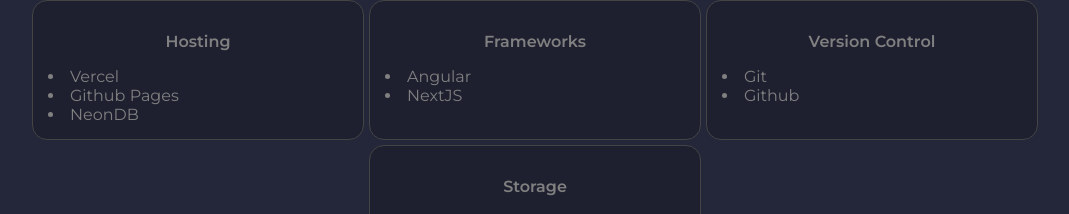
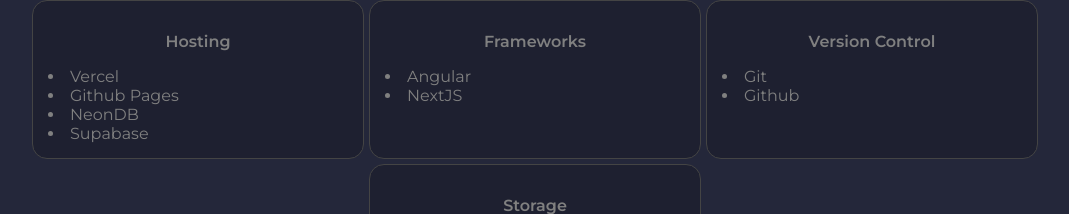
Before and after one commit to MShaw1223/portfolio, an Angular app: page / in a window 1280 px wide. Shown: the part 148-362 px from the top of the page, without its empty margins (105-1174 px from the left). Built offline with nearby package versions, Linux system fonts and the light colour scheme; no server answers.

Commit message:
Update services-card.component.ts

```diff
--- a/src/app/services-card/services-card.component.ts
+++ b/src/app/services-card/services-card.component.ts
@@ -10,7 +10,7 @@
 })
 export class ServicesCardComponent {
   services: ServicesCard[] = [
-    { header: 'Hosting', fields: ['Vercel', 'Github Pages', 'NeonDB'] },
+    { header: 'Hosting', fields: ['Vercel', 'Github Pages', 'NeonDB','Supabase'] },
     { header: 'Frameworks', fields: ['Angular', 'NextJS'] },
     { header: 'Version Control', fields: ['Git', 'Github'] },
     { header: 'Storage', fields: ['SQLite3', 'PostgreSQL', 'MySQL'] },
```
